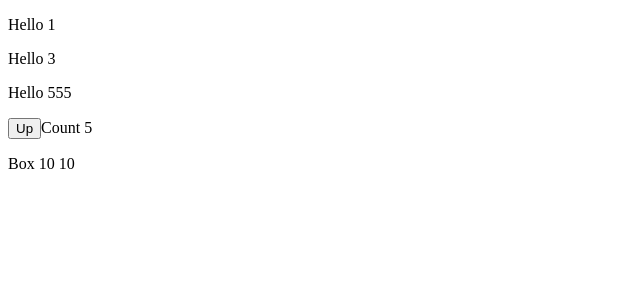
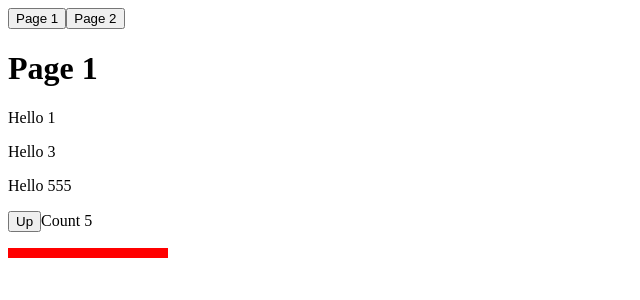
Before and after one commit to StokeMasterJack/app1, a React (Create React App) app: page / in a window 1280 px wide. Shown: the top 300 px of the page, without its empty margins (0-640 px from the left). Built offline with nearby package versions, Linux system fonts and the light colour scheme.

Commit message:
Project as of Monday 11:20 (after Page 1, Page2 example)

```diff
--- a/src/App1.tsx
+++ b/src/App1.tsx
@@ -1,14 +1,44 @@
+import {useState} from 'react';
 import React from 'react';
 import {Box} from './Box';
 import {Counter} from './Counter';
 import {Hello} from './Hello';
 
 export function App1() {
+    const [pageName, setPageName] = useState('Page1');
+
+
+    function p1() {
+        setPageName('Page1');
+    }
+
+    function p2() {
+        setPageName('Page2');
+    }
+
     return <div>
+        <div style={{display: 'flex'}}>
+            <button onClick={p1}>Page 1</button>
+            <button onClick={p2}>Page 2</button>
+        </div>
+        {pageName === 'Page1' ? <Page1/> : <Page2/>}
+    </div>;
+}
+
+function Page1() {
+    return <div>
+        <h1>Page 1</h1>
         <Hello x={1}/>
         <Hello x={3}/>
-        <Hello  x={555}/>
+        <Hello x={555}/>
         <Counter/>
-        <Box length={10} width={10}/>
+        <Box height={10} width={10}/>
     </div>;
 }
+
+function Page2() {
+    return <div>
+        <h1>Page 2</h1>
+        <p>Page 2</p>
+    </div>;
+}
--- a/src/Box.tsx
+++ b/src/Box.tsx
@@ -1,3 +1,7 @@
-export function Box(props: { length: number, width: number }) {
-    return <p>Box {props.length} {props.length}</p>;
+export function Box({height, width}: { height: number, width: number }) {
+
+
+    return <div>
+        <div style={{backgroundColor: 'red', width: `${width}rem`, height}}></div>
+    </div>;
 }
--- /dev/null
+++ b/src/If.tsx
@@ -0,0 +1,5 @@
+import React from 'react';
+
+function If({x}: { x: number }) {
+    return <div>{x > 4 ? <div>aaa</div> : <div>bbb</div>}</div>;
+}
```
Also changed, not shown: src/Lists.tsx (added, +26 -0 lines).
